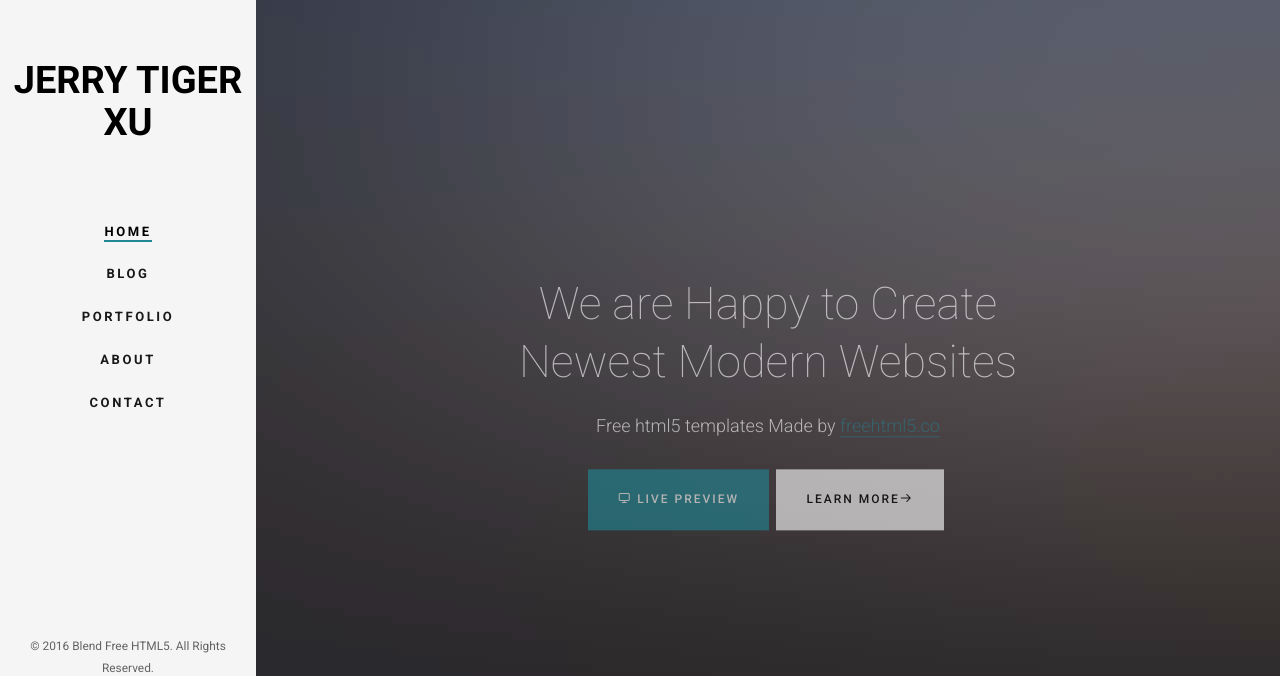
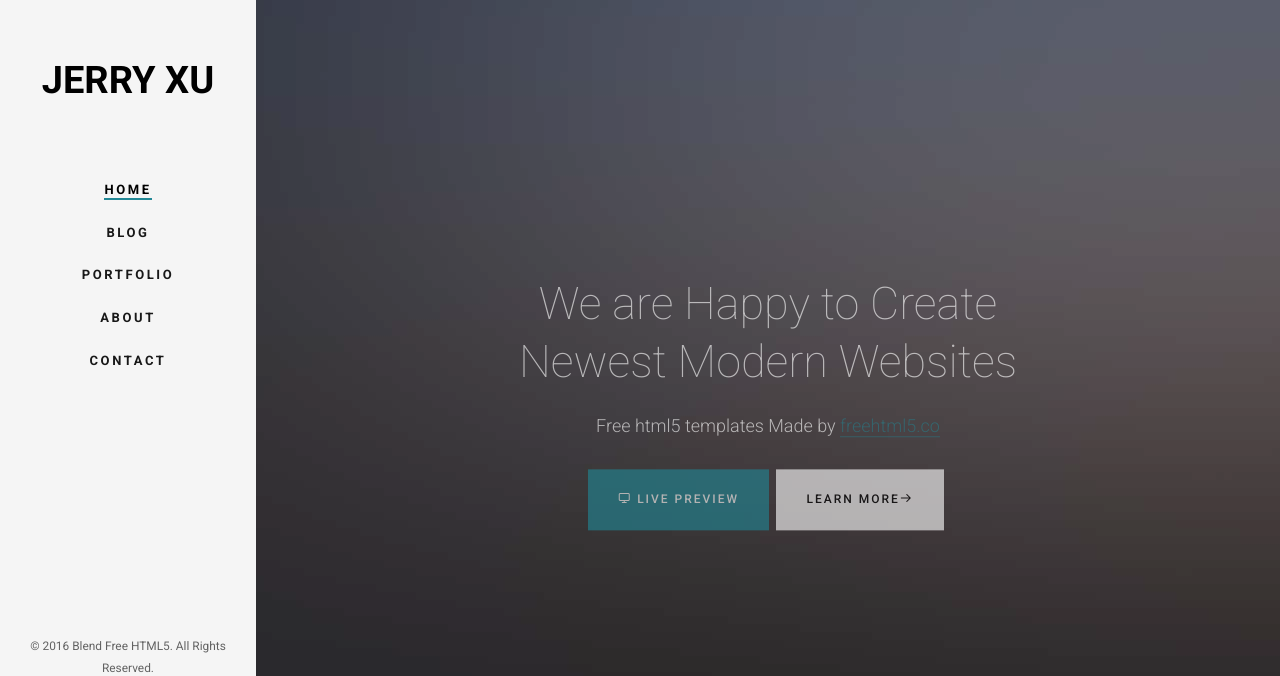
Before and after one commit to loaiabdalslam/jerrytigerxu.github.io, a plain HTML site: page index.html in a window 1280 px wide. Shown: the top 676 px of the page. Drawn offline with Linux system fonts and the light colour scheme; files whose address does not match are found by name.

Commit message:
Update index.html

```diff
--- a/index.html
+++ b/index.html
@@ -67,7 +67,7 @@
 		<a href="#" class="js-fh5co-nav-toggle fh5co-nav-toggle"><i></i></a>
 		<aside id="fh5co-aside" role="complementary" class="border js-fullheight">
 
-			<h1 id="fh5co-logo"><a href="index.html">Jerry Tiger Xu</a></h1>
+			<h1 id="fh5co-logo"><a href="index.html">Jerry Xu</a></h1>
 			<nav id="fh5co-main-menu" role="navigation">
 				<ul>
 					<li class="fh5co-active"><a href="index.html">Home</a></li>
```
